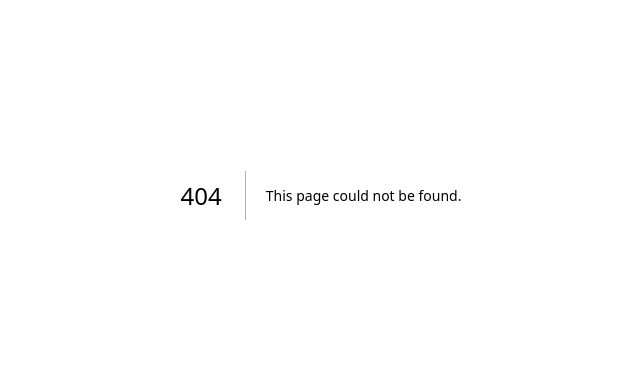
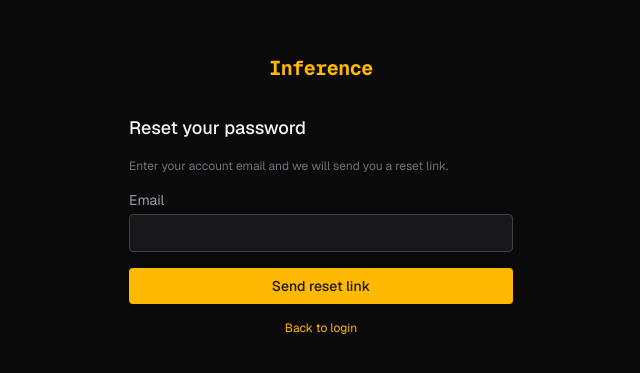
Before and after one commit to april-webm/inference, a Next.js app: page /auth/forgot-password in a window 1280 px wide. Before the commit this address had no page. Shown: the part 205-578 px from the top of the page, without its empty margins (319-959 px from the left). Built offline with nearby package versions, Linux system fonts and the light colour scheme.

Commit message:
feat: password reset flow + fixed round dates

```diff
--- a/src/app/auth/callback/route.ts
+++ b/src/app/auth/callback/route.ts
@@ -1,12 +1,22 @@
 import { createSupabaseServerClient } from '@/lib/supabase/server'
 import { NextResponse } from 'next/server'
+
+const SAFE_NEXT_PATHS = new Set([
+  '/dashboard',
+  '/leaderboard',
+  '/auth/reset-password',
+])
 
 export async function GET(request: Request) {
   const url = new URL(request.url)
   const code = url.searchParams.get('code')
+  const next = url.searchParams.get('next')
+
   if (code) {
     const supabase = await createSupabaseServerClient()
     await supabase.auth.exchangeCodeForSession(code)
   }
-  return NextResponse.redirect(new URL('/dashboard', request.url))
+
+  const target = next && SAFE_NEXT_PATHS.has(next) ? next : '/dashboard'
+  return NextResponse.redirect(new URL(target, request.url))
 }
--- /dev/null
+++ b/src/app/auth/forgot-password/page.tsx
@@ -0,0 +1,67 @@
+'use client'
+
+import { useState } from 'react'
+import { createSupabaseBrowserClient } from '@/lib/supabase/client'
+import { Input } from '@/components/ui/Input'
+import { Button } from '@/components/ui/Button'
+
+export default function ForgotPasswordPage() {
+  const [email, setEmail] = useState('')
+  const [status, setStatus] = useState<'idle' | 'loading' | 'sent' | 'error'>('idle')
+  const [errorMessage, setErrorMessage] = useState<string | null>(null)
+
+  async function onSubmit(e: React.FormEvent) {
+    e.preventDefault()
+    setStatus('loading')
+    setErrorMessage(null)
+
+    const supabase = createSupabaseBrowserClient()
+    const redirectTo = `${window.location.origin}/auth/callback?next=/auth/reset-password`
+    const { error } = await supabase.auth.resetPasswordForEmail(email, { redirectTo })
+
+    if (error) {
+      setStatus('error')
+      setErrorMessage(error.message)
+      return
+    }
+    setStatus('sent')
+  }
+
+  if (status === 'sent') {
+    return (
+      <div className="flex flex-col gap-4 text-center">
+        <h1 className="text-lg font-medium text-zinc-100">Check your inbox</h1>
+        <p className="text-sm text-zinc-400">
+          If an account exists for that email, we sent a password reset link.
+        </p>
+        <p className="text-xs text-zinc-500">
+          <a href="/auth/login" className="text-amber-400 hover:text-amber-300">Back to login</a>
+        </p>
+      </div>
+    )
+  }
+
+  return (
+    <form onSubmit={onSubmit} className="flex flex-col gap-4">
+      <h1 className="text-lg font-medium text-zinc-100">Reset your password</h1>
+      <p className="text-xs text-zinc-500">
+        Enter your account email and we will send you a reset link.
+      </p>
+      <Input
+        id="email"
+        label="Email"
+        type="email"
+        value={email}
+        onChange={(e) => setEmail(e.target.value)}
+        required
+      />
+      {errorMessage && <p className="text-xs text-red-400">{errorMessage}</p>}
+      <Button type="submit" disabled={status === 'loading'}>
+        {status === 'loading' ? 'Sending...' : 'Send reset link'}
+      </Button>
+      <p className="text-xs text-zinc-500 text-center">
+        <a href="/auth/login" className="text-amber-400 hover:text-amber-300">Back to login</a>
+      </p>
+    </form>
+  )
+}
--- a/src/app/auth/login/page.tsx
+++ b/src/app/auth/login/page.tsx
@@ -51,10 +51,17 @@
       <Button type="submit" disabled={loading}>
         {loading ? 'Logging in...' : 'Log in'}
       </Button>
-      <p className="text-xs text-zinc-500 text-center">
-        No account yet?{' '}
-        <a href="/auth/signup" className="text-amber-400 hover:text-amber-300">Sign up</a>
-      </p>
+      <div className="flex flex-col gap-1 text-xs text-zinc-500 text-center">
+        <p>
+          <a href="/auth/forgot-password" className="text-amber-400 hover:text-amber-300">
+            Forgot password?
+          </a>
+        </p>
+        <p>
+          No account yet?{' '}
+          <a href="/auth/signup" className="text-amber-400 hover:text-amber-300">Sign up</a>
+        </p>
+      </div>
     </form>
   )
 }
--- /dev/null
+++ b/src/app/auth/reset-password/page.tsx
@@ -0,0 +1,95 @@
+'use client'
+
+import { useEffect, useState } from 'react'
+import { useRouter } from 'next/navigation'
+import { createSupabaseBrowserClient } from '@/lib/supabase/client'
+import { Input } from '@/components/ui/Input'
+import { Button } from '@/components/ui/Button'
+
+export default function ResetPasswordPage() {
+  const router = useRouter()
+  const [hasSession, setHasSession] = useState<boolean | null>(null)
+  const [password, setPassword] = useState('')
+  const [confirm, setConfirm] = useState('')
+  const [errorMessage, setErrorMessage] = useState<string | null>(null)
+  const [loading, setLoading] = useState(false)
+
+  useEffect(() => {
+    const supabase = createSupabaseBrowserClient()
+    supabase.auth.getUser().then(({ data }) => setHasSession(!!data.user))
+  }, [])
+
+  async function onSubmit(e: React.FormEvent) {
+    e.preventDefault()
+    setErrorMessage(null)
+
+    if (password.length < 8) {
+      setErrorMessage('Password must be at least 8 characters.')
+      return
+    }
+    if (password !== confirm) {
+      setErrorMessage('Passwords do not match.')
+      return
+    }
+
+    setLoading(true)
+    const supabase = createSupabaseBrowserClient()
+    const { error } = await supabase.auth.updateUser({ password })
+    setLoading(false)
+
+    if (error) {
+      setErrorMessage(error.message)
+      return
+    }
+    router.push('/dashboard')
+    router.refresh()
+  }
+
+  if (hasSession === null) {
+    return <p className="text-sm text-zinc-500 text-center">Loading...</p>
+  }
+
+  if (!hasSession) {
+    return (
+      <div className="flex flex-col gap-4 text-center">
+        <h1 className="text-lg font-medium text-zinc-100">Link expired</h1>
+        <p className="text-sm text-zinc-400">
+          This reset link is invalid or has expired. Request a new one.
+        </p>
+        <p className="text-xs text-zinc-500">
+          <a href="/auth/forgot-password" className="text-amber-400 hover:text-amber-300">
+            Request a new link
+          </a>
+        </p>
+      </div>
+    )
+  }
+
+  return (
+    <form onSubmit={onSubmit} className="flex flex-col gap-4">
+      <h1 className="text-lg font-medium text-zinc-100">Choose a new password</h1>
+      <Input
+        id="password"
+        label="New password"
+        type="password"
+        value={password}
+        onChange={(e) => setPassword(e.target.value)}
+        minLength={8}
+        required
+      />
+      <Input
+        id="confirm"
+        label="Confirm new password"
+        type="password"
+        value={confirm}
+        onChange={(e) => setConfirm(e.target.value)}
+        minLength={8}
+        required
+      />
+      {errorMessage && <p className="text-xs text-red-400">{errorMessage}</p>}
+      <Button type="submit" disabled={loading}>
+        {loading ? 'Updating...' : 'Update password'}
+      </Button>
+    </form>
+  )
+}
```
Also changed, not shown: 1 other file (tests, documents, lock files or other folders).
